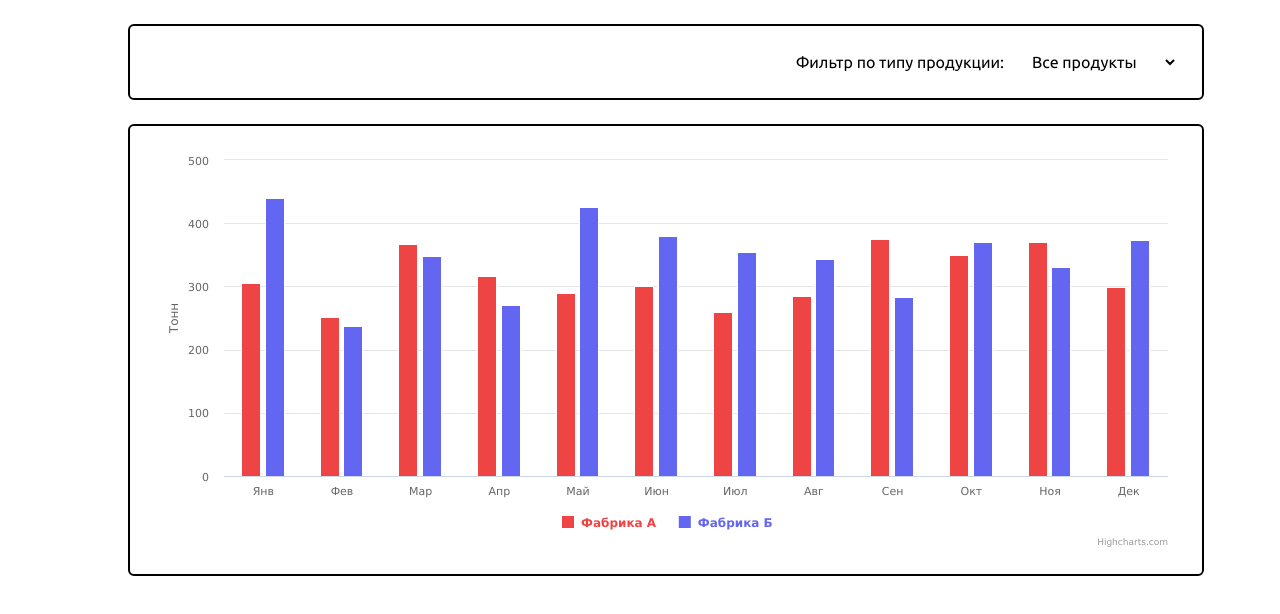
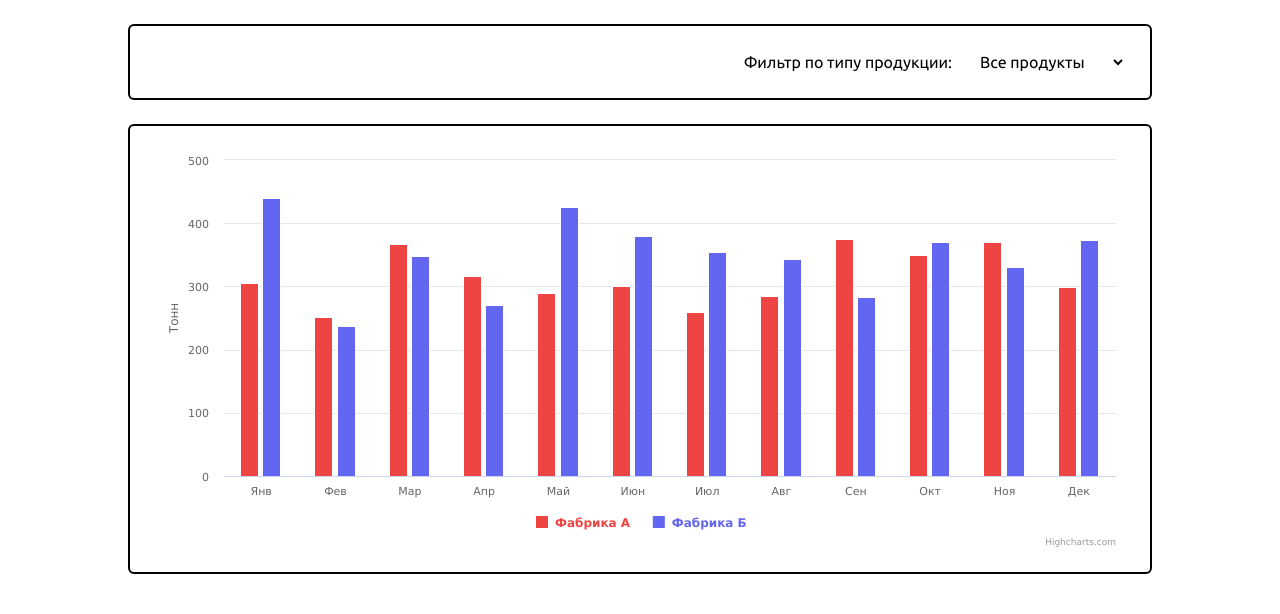
Before and after one commit to SergiosVision/ugmk_test_app, a React (Vite) app: page / in a window 1280 px wide. Shown: the top 614 px of the page. Built offline with nearby package versions, Linux system fonts and the light colour scheme; data requests are answered from the project's data file.

Commit message:
Minor fixes

```diff
--- a/src/modules/products/presentation/main/view/ContentContainer.tsx
+++ b/src/modules/products/presentation/main/view/ContentContainer.tsx
@@ -11,7 +11,7 @@ const ContentContainer: FC<Props> = ({ children, className }) => {
 	return (
 		<section
 			className={classNames(
-				'bg-white rounded-md p-6 border-2 border-base box-content w-full',
+				'bg-white rounded-md p-6 border-2 border-base',
 				className
 			)}
 		>
--- a/src/modules/products/presentation/main/view/View.tsx
+++ b/src/modules/products/presentation/main/view/View.tsx
@@ -29,7 +29,7 @@ const View: FC<Props> = ({
 	return (
 		<div className='flex flex-col w-full gap-6'>
 			<Header productType={productType} changeFilter={changeFilter} />
-			<ContentContainer className='h-[400px]'>
+			<ContentContainer className='h-[450px]'>
 				{error ? (
 					errorFallback
 				) : !isLoading ? (
```
